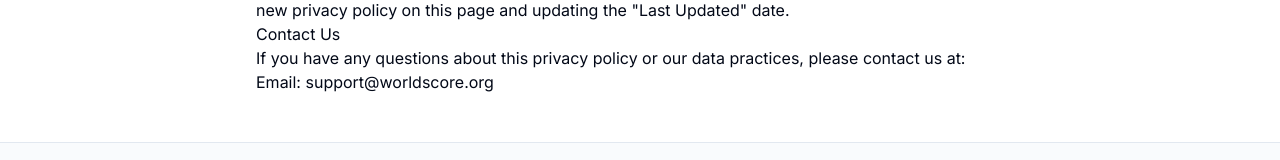
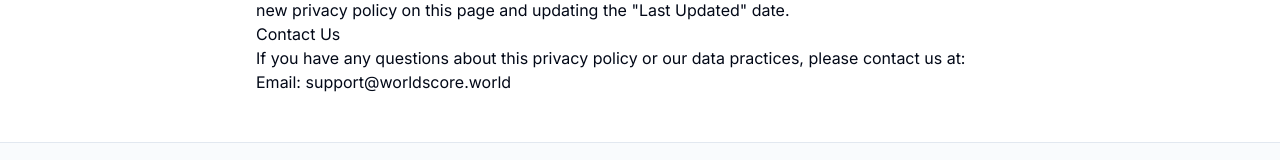
Before and after one commit to pikaimandal/worldscoresupport, a Next.js app: page /privacy in a window 1280 px wide. Shown: the part 1539-1699 px from the top of the page. Built offline with nearby package versions, Linux system fonts and the light colour scheme.

Commit message:
Update contact email in privacy policy

```diff
--- a/app/privacy/page.tsx
+++ b/app/privacy/page.tsx
@@ -101,7 +101,7 @@ export default function PrivacyPolicyPage() {
 
           <h2>Contact Us</h2>
           <p>If you have any questions about this privacy policy or our data practices, please contact us at:</p>
-          <p>Email: support@worldscore.org</p>
+          <p>Email: support@worldscore.world</p>
         </div>
       </div>
     </div>
```
